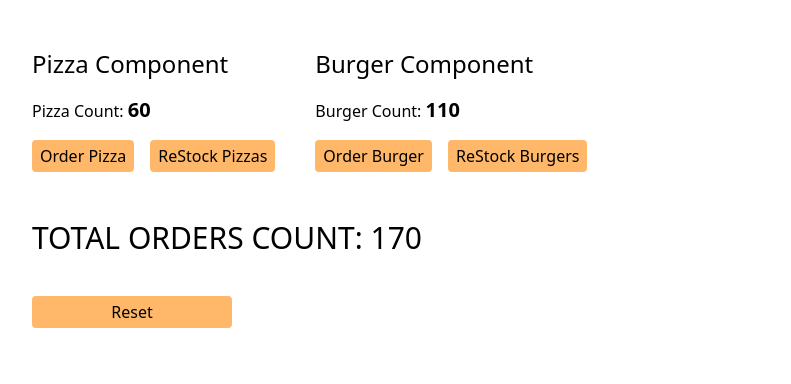
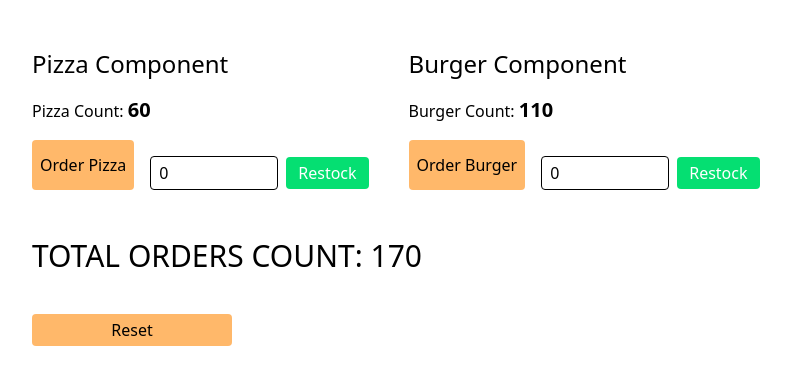
Before and after one commit to emmeiwhite/03-Redux-Toolkit-with-React, a React (Vite) app: page / in a window 1280 px wide. Shown: the top 384 px of the page, without its empty margins (52-843 px from the left). Built offline with nearby package versions, Linux system fonts and the light colour scheme.

Commit message:
20. passing function as prop to get the data from the form element (2-way binding)

```diff
--- /dev/null
+++ b/src/components/ReStockForm.jsx
@@ -0,0 +1,34 @@
+import { useState } from 'react'
+
+const ReStockForm = ({ onRestock }) => {
+  const [qty, setQty] = useState(0)
+
+  const handleSubmit = e => {
+    e.preventDefault()
+    if (qty > 0) {
+      onRestock(qty)
+      setQty(0)
+    }
+  }
+
+  return (
+    <form
+      onSubmit={handleSubmit}
+      className="mt-4 flex gap-2 items-center">
+      <input
+        type="number"
+        value={qty}
+        onChange={e => setQty(Number(e.target.value))}
+        placeholder="Enter quantity"
+        className="px-2 py-1 border rounded w-32"
+      />
+      <button
+        type="submit"
+        className="px-3 py-1 bg-green-400 hover:bg-green-500 rounded text-white transition">
+        Restock
+      </button>
+    </form>
+  )
+}
+
+export default ReStockForm
--- a/src/features/burger/BurgerView.jsx
+++ b/src/features/burger/BurgerView.jsx
@@ -1,11 +1,16 @@
 import { useDispatch, useSelector } from 'react-redux'
 import { orderBurger, reStockBurger } from './burgerSlice'
+import ReStockForm from '../../components/ReStockForm'
 
 const BurgerView = () => {
   const burgerCount = useSelector(state => {
     console.log(state)
     return state.burger.burgerCount
   })
+
+  const handleReStock = qty => {
+    console.log(qty)
+  }
 
   const dispatch = useDispatch()
   return (
@@ -22,11 +27,13 @@ const BurgerView = () => {
           Order Burger
         </button>
 
-        <button
+        {/* <button
           className="px-2 py-1 rounded bg-orange-300 hover:bg-orange-400 transition cursor-pointer"
           onClick={() => dispatch(reStockBurger(15))}>
           ReStock Burgers
-        </button>
+        </button> */}
+
+        <ReStockForm onRestock={handleReStock} />
       </div>
     </div>
   )
--- a/src/features/pizza/PizzaView.jsx
+++ b/src/features/pizza/PizzaView.jsx
@@ -1,5 +1,6 @@
 import { useDispatch, useSelector } from 'react-redux'
 import { orderPizza, reStockPizza } from './pizzaSlice'
+import ReStockForm from '../../components/ReStockForm'
 
 const PizzaView = () => {
   const pizzaCount = useSelector(state => state.pizza.pizzaCount)
@@ -17,11 +18,12 @@ const PizzaView = () => {
           onClick={() => dispatch(orderPizza())}>
           Order Pizza
         </button>
-        <button
+        {/* <button
           className="px-2 py-1 rounded bg-orange-300 hover:bg-orange-400 transition cursor-pointer"
           onClick={() => dispatch(reStockPizza(10))}>
           ReStock Pizzas
-        </button>
+        </button> */}
+        <ReStockForm />
       </div>
     </div>
   )
```
